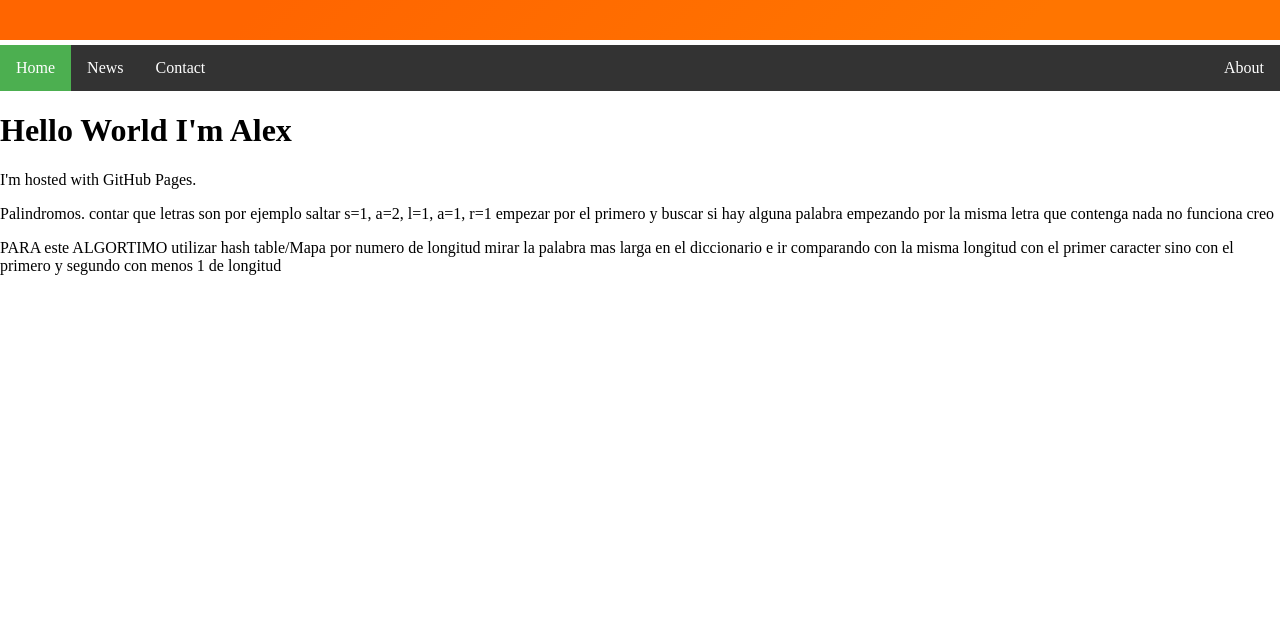
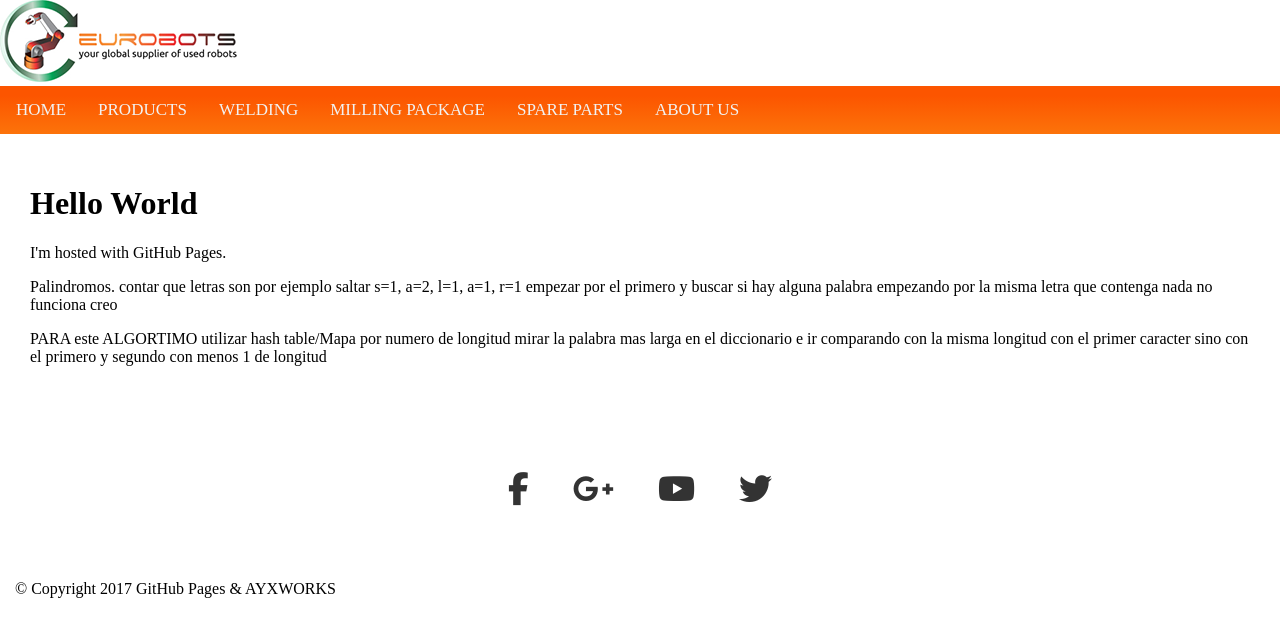
Before and after one commit to ayxworks/ayxworks.github.io, a plain HTML site: page index.html in a window 1280 px wide. Drawn offline with Linux system fonts and the light colour scheme.

Commit message:
shaping the original
Algunas fotos , la barra ya responde y un par de iconos de las paginas sociales

```diff
--- a/index.html
+++ b/index.html
@@ -1,25 +1,37 @@
 <!DOCTYPE html>
 <html>
 <head>
-  <link rel="stylesheet" href="styles.css">
-  <meta name="viewport" content="width=device-width, initial-scale=1.0">
+<meta charset="UTF-8">
+
+	<title>Eurobots</title>
+	<!-- social media buttons script-->	<script src="https://use.fontawesome.com/8181bf0991.js"></script>
+
+	<link rel="stylesheet" href="styles.css">
+	<meta name="viewport" content="width=device-width, initial-scale=1.0">
+	<script src="myscript.js"></script>
 </head>
 
+
 <body>
+<div class="topTopnav" id="topTopnav">
+	<a href="#home" class="logo">
+        <img src="imgSlide/logo.png" alt="eurobots">
+    </a>
+</div>
 
-	<div class="gradientes gradientes--barra">
+<div class="topnav" id="myTopnav">
+		<a class="active" href="#home">HOME</a>
+		<a href="#usedRobots">PRODUCTS</a>
+		<a href="#welding">WELDING </a>
+		<a href="#milling">MILLING PACKAGE</a>
+		<a href="#spareParts">SPARE PARTS</a>
+		<a href="#about">ABOUT US</a>
+	<a href="javascript:void(0);" style="font-size:15px;" class="icon" onclick="myFunction()">&#9776;</a>
+</div>
 
-	</div>
 
-	<ul class="topnav">
-		<li><a class="active" href="#home">Home</a></li>
-		<li><a href="#news">News</a></li>
-		<li><a href="#contact">Contact</a></li>
-		<li class="right"><a href="#about">About</a></li>
-	</ul>
-
-	</div>
-		<h1>Hello World I'm Alex</h1>
+	<div class="cuerpo">
+		<h1>Hello World</h1>
 		<p>I'm hosted with GitHub Pages.</p>
 
 
@@ -32,11 +44,32 @@
 		</p>
 
 
+
 		<p>
 		PARA este ALGORTIMO utilizar hash table/Mapa por numero de longitud
 		mirar la palabra mas larga en el diccionario
 		e ir comparando con la misma longitud con el primer caracter
 		sino con el primero y segundo con menos 1 de longitud
 		</p>
+	</div>
+
+	<div class="ex1">
+	<a href="http://www.facebook.com/eurobots" target="_blank">
+		<i class="fa fa-facebook-f" style="font-size:33px"></i>
+	</a>
+	<a href="https://plus.google.com/100464904590810318852" rel="publisher" target="_blank">
+		<i class="fa fa-google-plus" style="font-size:33px"></i>
+    </a>
+	<a href="http://www.youtube.com/user/usedrobot2008#p/u" target="_blank">
+        <i class="fa fa-youtube" style="font-size:33px;"></i>
+    </a>
+	<a href="http://twitter.com/matteotenti" target="_blank">
+		<i class="fa fa-twitter" style="font-size:33px"></i>
+	</a>
+
+	</div>
 </body>
+
+<footer class="footnote">&copy; Copyright 2017 GitHub Pages & AYXWORKS</footer>
+
 </html>
--- /dev/null
+++ b/myscript.js
@@ -0,0 +1,8 @@
+function myFunction() {
+    var x = document.getElementById("myTopnav");
+    if (x.className === "topnav") {
+        x.className += " responsive";
+    } else {
+        x.className = "topnav";
+    }
+}
--- a/styles.css
+++ b/styles.css
@@ -1,96 +1,95 @@
+
+body {margin: 0;}
+
 /*
 ---------------------------------------------------------------------------------------------------------
 RESPONSIVE BAR con GRADIENTE
 ---------------------------------------------------------------------------------------------------------
-@import "https://fonts.googleapis.com/css?family=Lato:300";
 */
+body {margin:0;}
 
-
-.gradientes {
-  position: relative;
-  height: 5vh;
-  border-bottom: solid 5px white;
-}
-/*
-.gradientes:before, .gradientes:after {
-  position: absolute;
-  display: block;
-  top: 50%;
-  left: 0;
-  right: 0;
-  max-width: 600px;
-  margin: 0 auto;
-}
-.gradientes:before {
-  content: "Good news, everyone!";
-  font-size: 46px;
-  line-height: 60px;
-  margin-top: -40px;
-}
-.gradientes:after {
-  content: "I've taught the toaster to feel love!";
-  font-size: 20px;
-  line-height: 30px;
-  margin-top: 20px;
-}
-.gradientes--intro:before {
-  content: "Gradient backgrounds";
-}
-.gradientes--intro:after {
-  content: "A curated collection";
+.topnav {
+  overflow: hidden;
+  background: linear-gradient(to bottom, #fc5500 20%,#fc730a 100%);
 }
 
-.gradientes--intro {
-  background: linear-gradient(135deg, #4567b2 20%, #8ab9ff 80%);
-}
-*/
-
-.gradientes--barra {
-  background: linear-gradient(135deg, #ff6500 20%, #ff7500 80%);
+.topnav a {
+  float: left;
+  display: block;
+  color: #f2f2f2;
+  text-align: center;
+  padding: 14px 16px;
+  text-decoration: none;
+  font-size: 17px;
 }
 
-
-body {margin: 0;}
-
-ul.topnav {
-    list-style-type: none;
-    margin: 0;
-    padding: 0;
-    overflow: hidden;
-    background-color: #333;
+.topnav a:hover {
+  background-color: #ddd;
+  color: black;
 }
 
-ul.topnav li {float: left;}
-
-ul.topnav li a {
-    display: block;
-    color: white;
-    text-align: center;
-    padding: 14px 16px;
-    text-decoration: none;
+.topnav .icon {
+  display: none;
 }
 
-ul.topnav li a:hover:not(.active) {background-color: #111;}
+@media screen and (max-width: 600px) {
+  .topnav a:not(:first-child) {display: none;}
+  .topnav a.icon {
+    float: right;
+    display: block;
+  }
+}
 
-ul.topnav li a.active {background-color: #4CAF50;}
+@media screen and (max-width: 600px) {
+  .topnav.responsive {position: relative;}
+  .topnav.responsive .icon {
+    position: absolute;
+    right: 0;
+    top: 0;
+  }
+  .topnav.responsive a {
+    float: none;
+    display: block;
+    text-align: left;
+  }
 
-ul.topnav li.right {float: right;}
+}
 
-@media screen and (max-width: 600px){
-    ul.topnav li.right,
-    ul.topnav li {float: none;}
-}
 /*
 ---------------------------------------------------------------------------------------------------------
 Texto estilo
 ---------------------------------------------------------------------------------------------------------
 */
 
+.cuerpo{
+    padding: 30px;
+}
 
+/*
+.head {
+  background: #cd679a;
+  padding: 40px 0;
+  text-align: center;
+}
+.head h1 {
+  display: inline-block;
+  font-family: 'Slabo 27px', serif;
+  font-size: 64px;
+  color: #fff;
+  margin: 0;
+  position: relative;
+  top: -40px;
+}
+.head h2 {
+  font-family: 'Ubuntu', sans-serif;
+  color: #fff;
+  margin: 0 0 20px 0;
+}
+*/
 
-
-
-
+.footnote{
+    padding: 15px;
+}
 
 
 /*
@@ -98,3 +97,37 @@ Texto estilo
 Otros
 ---------------------------------------------------------------------------------------------------------
 */
+
+
+/*
+---------------------------------------------------------------------------------------------------------
+Social media buttons
+---------------------------------------------------------------------------------------------------------
+*/
+.ex1, .ex3 {
+  padding: 60px 0;
+  text-align: center;
+  background: #fff;
+}
+.ex1 i, .ex3 i {
+  margin: 0 20px;
+  color: #333;
+  cursor: pointer;
+}
+
+.ex1 i:hover {
+  color: #fc730a;
+  -moz-transition: all 300ms cubic-bezier(0.785, 0.135, 0.15, 0.86);
+  -o-transition: all 300ms cubic-bezier(0.785, 0.135, 0.15, 0.86);
+  -webkit-transition: all 300ms cubic-bezier(0.785, 0.135, 0.15, 0.86);
+  transition: all 300ms cubic-bezier(0.785, 0.135, 0.15, 0.86);
+  -moz-transform: scale(1.5);
+  -ms-transform: scale(1.5);
+  -webkit-transform: scale(1.5);
+  transform: scale(1.5);
+}
+
+a, a:visited, a:hover, a:active {
+    text-decoration: none;
+    color: inherit;
+}
```
Also changed, not shown: imgSlide/logo.png (added), imgSlide/slide0.jpg (added), imgSlide/slide11.jpg (added), imgSlide/slide12.jpg (added), imgSlide/slide13.jpg (added), imgSlide/slide4.png (added), imgSlide/slide6.png (added), imgSlide/slide7.png (added), imgSlide/slide8.png (added), imgSlide/slide9.png (added).
